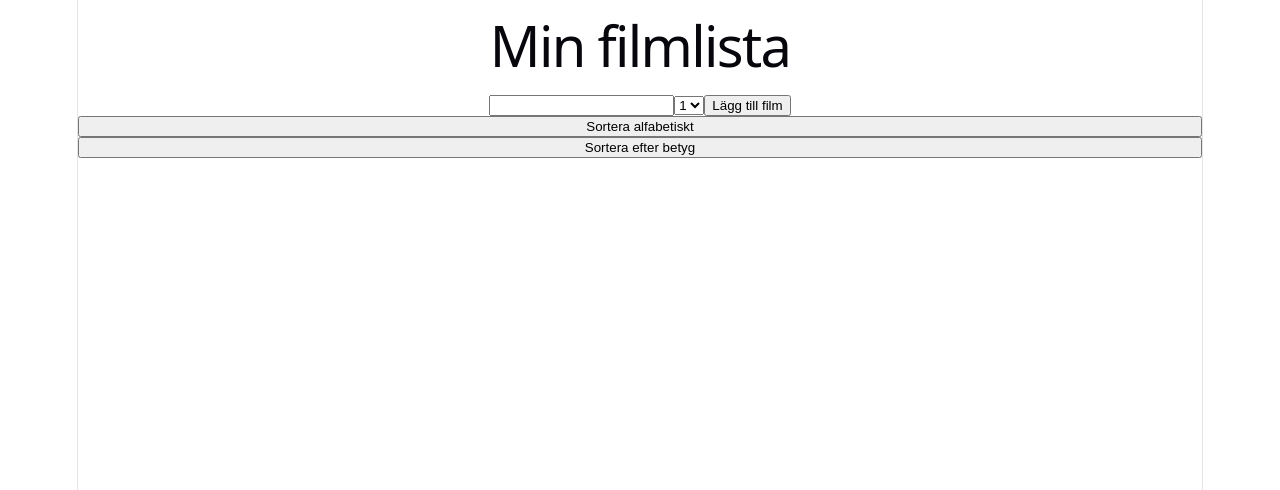
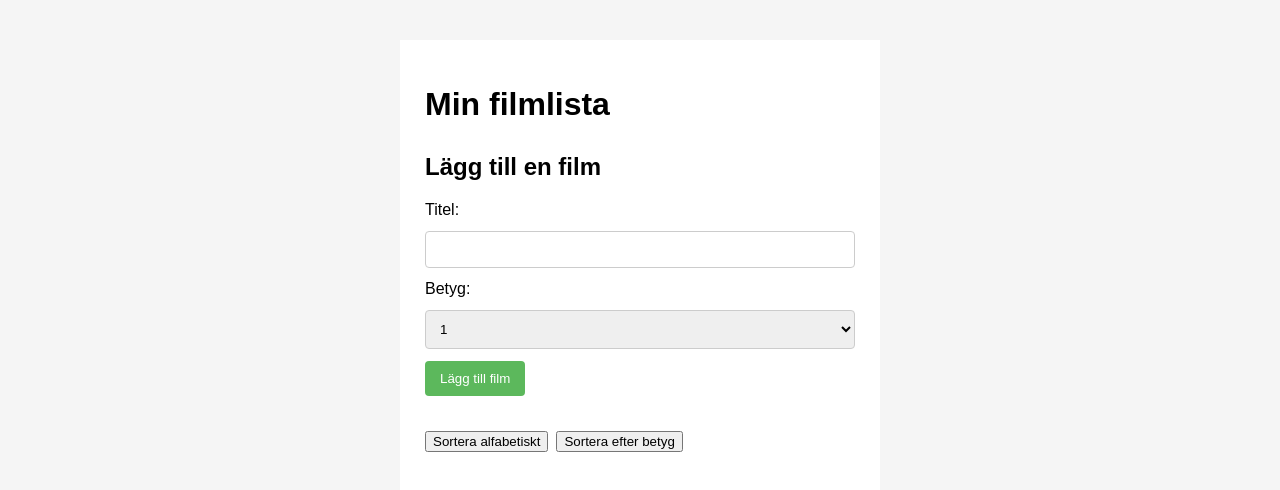
Before and after one commit to GorSla14/react-movie-list, a React (Vite) app: page / in a window 1280 px wide. Shown: the top 490 px of the page. Built offline with nearby package versions, Linux system fonts and the light colour scheme.

Commit message:
Style movie app layout and form.

```diff
--- a/src/App.css
+++ b/src/App.css
@@ -1,184 +1,40 @@
-.counter {
-  font-size: 16px;
-  padding: 5px 10px;
-  border-radius: 5px;
-  color: var(--accent);
-  background: var(--accent-bg);
-  border: 2px solid transparent;
-  transition: border-color 0.3s;
-  margin-bottom: 24px;
-
-  &:hover {
-    border-color: var(--accent-border);
-  }
-  &:focus-visible {
-    outline: 2px solid var(--accent);
-    outline-offset: 2px;
-  }
+#root {
+    max-width: 480px;
+    margin: 40px auto;
+    padding: 25px;
+    background-color: white;
+    box-sizing: border-box;
 }
 
-.hero {
-  position: relative;
-
-  .base,
-  .framework,
-  .vite {
-    inset-inline: 0;
-    margin: 0 auto;
-  }
-
-  .base {
-    width: 170px;
-    position: relative;
-    z-index: 0;
-  }
-
-  .framework,
-  .vite {
-    position: absolute;
-  }
-
-  .framework {
-    z-index: 1;
-    top: 34px;
-    height: 28px;
-    transform: perspective(2000px) rotateZ(300deg) rotateX(44deg) rotateY(39deg)
-      scale(1.4);
-  }
-
-  .vite {
-    z-index: 0;
-    top: 107px;
-    height: 26px;
-    width: auto;
-    transform: perspective(2000px) rotateZ(300deg) rotateX(40deg) rotateY(39deg)
-      scale(0.8);
-  }
+h1 {
+    margin-bottom: 30px;
 }
 
-#center {
-  display: flex;
-  flex-direction: column;
-  gap: 25px;
-  place-content: center;
-  place-items: center;
-  flex-grow: 1;
-
-  @media (max-width: 1024px) {
-    padding: 32px 20px 24px;
-    gap: 18px;
-  }
+form {
+    display: flex;
+    flex-direction: column;
+    gap: 12px;
+    margin-bottom: 35px;
 }
 
-#next-steps {
-  display: flex;
-  border-top: 1px solid var(--border);
-  text-align: left;
-
-  & > div {
-    flex: 1 1 0;
-    padding: 32px;
-    @media (max-width: 1024px) {
-      padding: 24px 20px;
-    }
-  }
-
-  .icon {
-    margin-bottom: 16px;
-    width: 22px;
-    height: 22px;
-  }
-
-  @media (max-width: 1024px) {
-    flex-direction: column;
-    text-align: center;
-  }
+#title, #rating {
+    width: 100%;
+    padding: 10px;
+    border: 1px solid #ccc;
+    border-radius: 4px;
+    box-sizing: border-box;
 }
 
-#docs {
-  border-right: 1px solid var(--border);
-
-  @media (max-width: 1024px) {
-    border-right: none;
-    border-bottom: 1px solid var(--border);
-  }
+form button {
+    align-self: flex-start;
+    padding: 10px 15px;
+    background-color: #5cb85c;
+    color: white;
+    border: none;
+    border-radius: 4px;
+    cursor: pointer;
 }
 
-#next-steps ul {
-  list-style: none;
-  padding: 0;
-  display: flex;
-  gap: 8px;
-  margin: 32px 0 0;
-
-  .logo {
-    height: 18px;
-  }
-
-  a {
-    color: var(--text-h);
-    font-size: 16px;
-    border-radius: 6px;
-    background: var(--social-bg);
-    display: flex;
-    padding: 6px 12px;
-    align-items: center;
-    gap: 8px;
-    text-decoration: none;
-    transition: box-shadow 0.3s;
-
-    &:hover {
-      box-shadow: var(--shadow);
-    }
-    .button-icon {
-      height: 18px;
-      width: 18px;
-    }
-  }
-
-  @media (max-width: 1024px) {
-    margin-top: 20px;
-    flex-wrap: wrap;
-    justify-content: center;
-
-    li {
-      flex: 1 1 calc(50% - 8px);
-    }
-
-    a {
-      width: 100%;
-      justify-content: center;
-      box-sizing: border-box;
-    }
-  }
+button {
+    margin-right: 8px;
 }
-
-#spacer {
-  height: 88px;
-  border-top: 1px solid var(--border);
-  @media (max-width: 1024px) {
-    height: 48px;
-  }
-}
-
-.ticks {
-  position: relative;
-  width: 100%;
-
-  &::before,
-  &::after {
-    content: '';
-    position: absolute;
-    top: -4.5px;
-    border: 5px solid transparent;
-  }
-
-  &::before {
-    left: 0;
-    border-left-color: var(--border);
-  }
-  &::after {
-    right: 0;
-    border-right-color: var(--border);
-  }
-}
--- a/src/App.jsx
+++ b/src/App.jsx
@@ -34,14 +34,18 @@ function App() {
   return (
     <>
       <h1>Min filmlista</h1>
+      <h2>Lägg till en film</h2>
 
       <form onSubmit={addMovie}>
+        <label htmlFor="rating">Titel:</label>
         <input
           type="text"
           id="title"
           value={title}
           onChange={(event) => setTitle(event.target.value)}
         />
+
+        <label htmlFor="rating">Betyg:</label>
         <select
           id="rating"
           value={rating}
--- a/src/index.css
+++ b/src/index.css
@@ -1,111 +1,5 @@
-:root {
-  --text: #6b6375;
-  --text-h: #08060d;
-  --bg: #fff;
-  --border: #e5e4e7;
-  --code-bg: #f4f3ec;
-  --accent: #aa3bff;
-  --accent-bg: rgba(170, 59, 255, 0.1);
-  --accent-border: rgba(170, 59, 255, 0.5);
-  --social-bg: rgba(244, 243, 236, 0.5);
-  --shadow:
-    rgba(0, 0, 0, 0.1) 0 10px 15px -3px, rgba(0, 0, 0, 0.05) 0 4px 6px -2px;
-
-  --sans: system-ui, 'Segoe UI', Roboto, sans-serif;
-  --heading: system-ui, 'Segoe UI', Roboto, sans-serif;
-  --mono: ui-monospace, Consolas, monospace;
-
-  font: 18px/145% var(--sans);
-  letter-spacing: 0.18px;
-  color-scheme: light dark;
-  color: var(--text);
-  background: var(--bg);
-  font-synthesis: none;
-  text-rendering: optimizeLegibility;
-  -webkit-font-smoothing: antialiased;
-  -moz-osx-font-smoothing: grayscale;
-
-  @media (max-width: 1024px) {
-    font-size: 16px;
-  }
+body {
+    margin: 0;
+    background-color: #f5f5f5;
+    font-family: Arial, sans-serif;
 }
-
-@media (prefers-color-scheme: dark) {
-  :root {
-    --text: #9ca3af;
-    --text-h: #f3f4f6;
-    --bg: #16171d;
-    --border: #2e303a;
-    --code-bg: #1f2028;
-    --accent: #c084fc;
-    --accent-bg: rgba(192, 132, 252, 0.15);
-    --accent-border: rgba(192, 132, 252, 0.5);
-    --social-bg: rgba(47, 48, 58, 0.5);
-    --shadow:
-      rgba(0, 0, 0, 0.4) 0 10px 15px -3px, rgba(0, 0, 0, 0.25) 0 4px 6px -2px;
-  }
-
-  #social .button-icon {
-    filter: invert(1) brightness(2);
-  }
-}
-
-body {
-  margin: 0;
-}
-
-#root {
-  width: 1126px;
-  max-width: 100%;
-  margin: 0 auto;
-  text-align: center;
-  border-inline: 1px solid var(--border);
-  min-height: 100svh;
-  display: flex;
-  flex-direction: column;
-  box-sizing: border-box;
-}
-
-h1,
-h2 {
-  font-family: var(--heading);
-  font-weight: 500;
-  color: var(--text-h);
-}
-
-h1 {
-  font-size: 56px;
-  letter-spacing: -1.68px;
-  margin: 32px 0;
-  @media (max-width: 1024px) {
-    font-size: 36px;
-    margin: 20px 0;
-  }
-}
-h2 {
-  font-size: 24px;
-  line-height: 118%;
-  letter-spacing: -0.24px;
-  margin: 0 0 8px;
-  @media (max-width: 1024px) {
-    font-size: 20px;
-  }
-}
-p {
-  margin: 0;
-}
-
-code,
-.counter {
-  font-family: var(--mono);
-  display: inline-flex;
-  border-radius: 4px;
-  color: var(--text-h);
-}
-
-code {
-  font-size: 15px;
-  line-height: 135%;
-  padding: 4px 8px;
-  background: var(--code-bg);
-}
```
